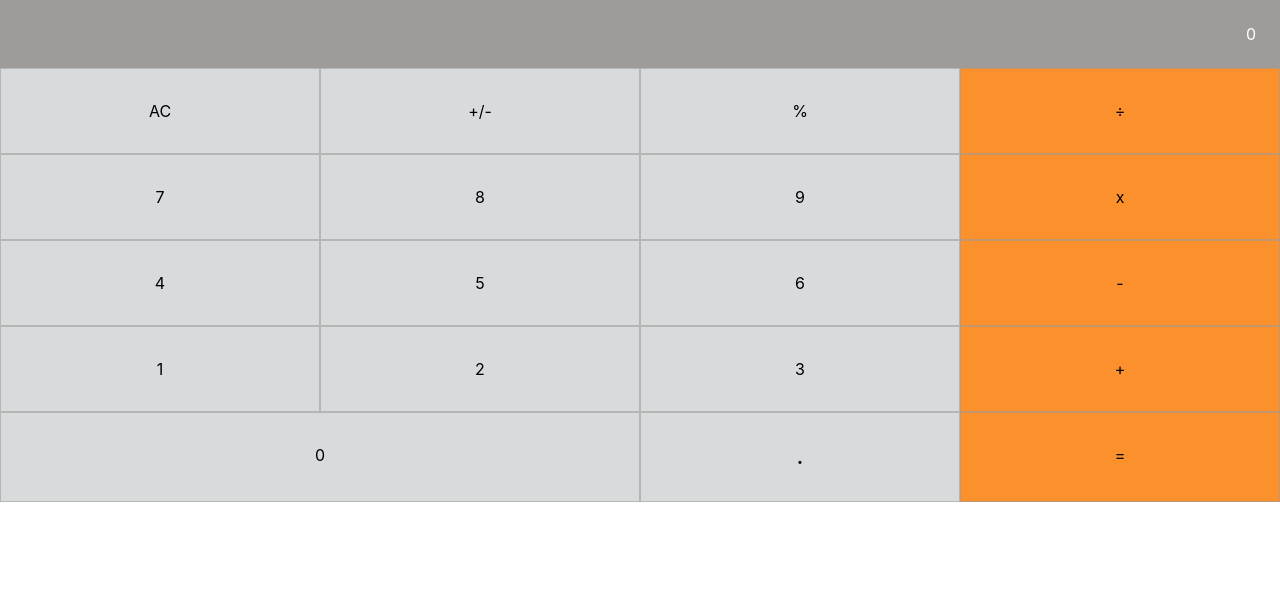
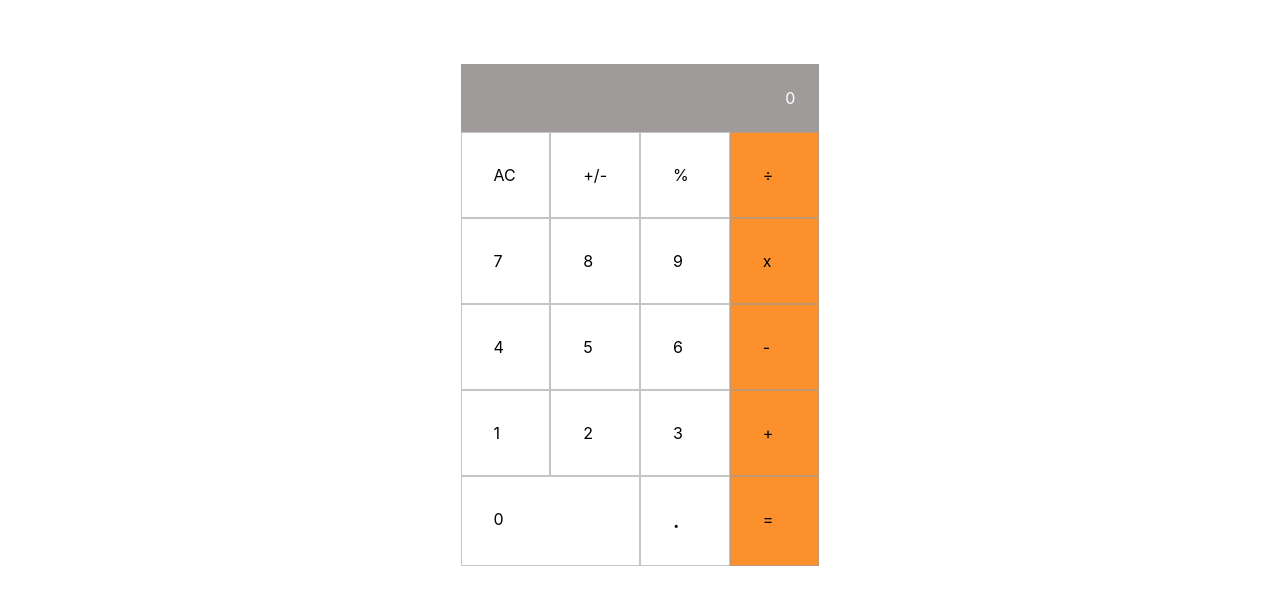
Before and after one commit to Enning94/Math-Magicians, a React (Create React App) app: page / in a window 1280 px wide. Shown: the top 604 px of the page. Built offline with nearby package versions, Linux system fonts and the light colour scheme.

Commit message:
Add style to calculator

```diff
--- a/src/App.css
+++ b/src/App.css
@@ -1,7 +1,8 @@
 
 .wrapper {
-  background-color: rgb(217, 218, 220);
-  text-align: center;
+  display: grid;
+  justify-content: center;
+  padding-top: 4rem;
 }
 
 .row1 {
```
